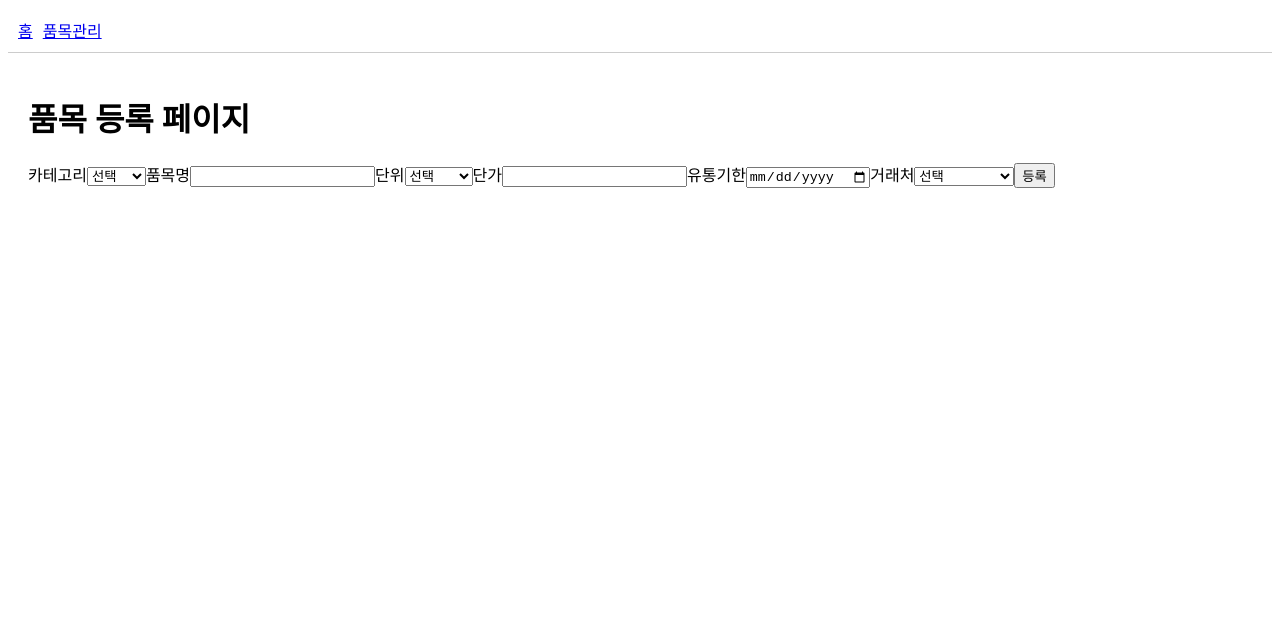
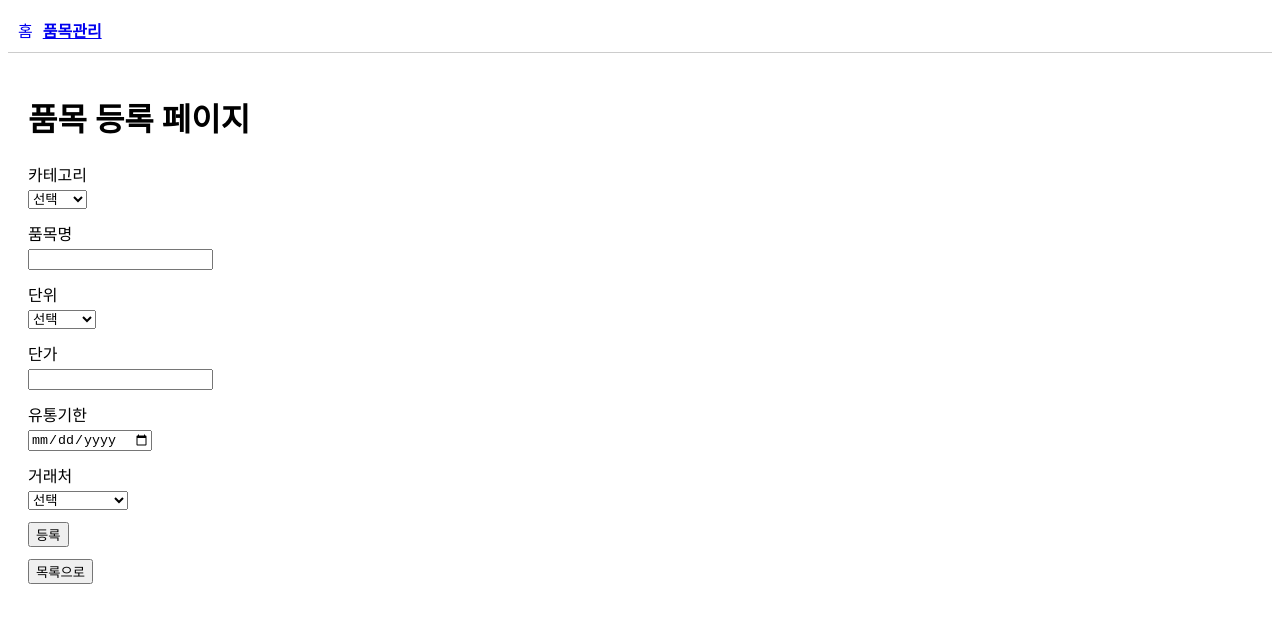
Before and after one commit to ERP-Masters/RamenERP_Front, a React (Vite) app in the folder ramenerp_front/: page /product/register in a window 1280 px wide. Shown: the top 622 px of the page. Built offline with nearby package versions, Linux system fonts and the light colour scheme.

Commit message:
feat:LKH 코드 규칙 반영 수정

```diff
--- a/ramenerp_front/src/App.tsx
+++ b/ramenerp_front/src/App.tsx
@@ -1,23 +1,30 @@
 // src/App.tsx
-import React from "react";
-import {Routes, Route } from "react-router-dom";
+import React, { Suspense } from "react";
+import { Routes, Route } from "react-router-dom";
 import Layout from "./components/Layout";
-//import HomePage from "./pages/HomePage";
-import ProductPage from "./pages/ProductPage";
-import ItemRegisterPage from "./pages/ItemRegisterPage";
-import ItemListPage from "./pages/ItemListPage";
 
-const App: React.FC = () =>  {
+// 규칙: 변수는 snake_case
+const product_page = React.lazy(() => import("./pages/ProductPage"));
+const item_register_page = React.lazy(() => import("./pages/ItemRegisterPage"));
+const item_list_page = React.lazy(() => import("./pages/ItemListPage"));
+
+const route_paths = {
+  product: "/product",
+  product_register: "/product/register",
+  product_list: "/product/list",
+} as const;
+
+// 규칙: 컴포넌트는 PascalCase
+export default function App() {
   return (
+    <Suspense fallback={<div>Loading...</div>}>
       <Routes>
         <Route path="/" element={<Layout />}>
-          {/*<Route index element={<HomePage />} />*/}
-          <Route path="product" element={<ProductPage />} />
-          <Route path="product/register" element={<ItemRegisterPage />} />
-          <Route path="product/list" element={<ItemListPage />} />
+          <Route path={route_paths.product} element={React.createElement(product_page)} />
+          <Route path={route_paths.product_register} element={React.createElement(item_register_page)} />
+          <Route path={route_paths.product_list} element={React.createElement(item_list_page)} />
         </Route>
       </Routes>
+    </Suspense>
   );
-};
-
-export default App;
+}
--- a/ramenerp_front/src/components/Layout.tsx
+++ b/ramenerp_front/src/components/Layout.tsx
@@ -1,21 +1,38 @@
 // src/components/Layout.tsx
 import React from "react";
-import { Outlet, Link } from "react-router-dom";
+import { Outlet, NavLink } from "react-router-dom";
 
-const Layout: React.FC = () => {
+// 규칙: 변수/상수는 snake_case
+const header_style = { padding: "10px", borderBottom: "1px solid #ccc" };
+const main_style = { padding: "20px" };
+const link_style = { marginRight: "10px", textDecoration: "none" } as const;
+const active_style = { fontWeight: 700 } as const;
+
+const Layout: React.FC = React.memo(() => {
   return (
     <div>
-      <header style={{ padding: "10px", borderBottom: "1px solid #ccc" }}>
-        <Link to="/" style={{ marginRight: "10px" }}>홈</Link>
-        <Link to="/product">품목관리</Link>
-        {/* <Link to="/order">발주관리</Link> 나중에 추가 */}
+      <header style={header_style} role="navigation" aria-label="Global">
+        <NavLink
+          to="/"
+          style={({ isActive }) => (isActive ? { ...link_style, ...active_style } : link_style)}
+          end
+        >
+          홈
+        </NavLink>
+        <NavLink
+          to="/product"
+          style={({ isActive }) => (isActive ? active_style : undefined)}
+        >
+          품목관리
+        </NavLink>
+        {/* <NavLink to="/order">발주관리</NavLink> 추후 추가 */}
       </header>
 
-      <main style={{ padding: "20px" }}>
+      <main style={main_style}>
         <Outlet />
       </main>
     </div>
   );
-};
+});
 
 export default Layout;
--- a/ramenerp_front/src/pages/ItemListPage.tsx
+++ b/ramenerp_front/src/pages/ItemListPage.tsx
@@ -1,57 +1,115 @@
 // src/pages/ItemListPage.tsx
 import React, { useEffect, useState } from "react";
-import { ProductData } from "./ItemRegisterForm";
+
+// NOTE: ProductData 경로가 실제로는 "pages/ItemRegisterForm"가 아닐 수 있으니
+// 공용 타입은 src/types/product.ts 등으로 분리하는 걸 권장합니다.
+export interface ProductRow {
+  id: number;
+  category_id: string;
+  category_name?: string;
+  name: string;
+  unit: string;            // 예: "KG", "EA"
+  unit_price: number;      // 숫자 보장
+  expiry_date?: string;    // ISO 문자열
+  vendor_id?: string;
+  vendor_name?: string;
+  is_active?: boolean;     // boolean이면 접두어는 is_
+}
+
+const table_style = { width: "100%", borderCollapse: "collapse" } as const;
+const th_td_style = { borderBottom: "1px solid #ddd", padding: "8px", textAlign: "left" } as const;
+const empty_cell_style = { textAlign: "center", padding: "16px" } as const;
+
+function format_currency(value: number) {
+  // 원화 표기(간단). 더 정교하게 하려면 Intl.NumberFormat 사용.
+  return new Intl.NumberFormat("ko-KR").format(value);
+}
+
+function format_date(iso?: string) {
+  if (!iso) return "";
+  const d = new Date(iso);
+  if (Number.isNaN(d.getTime())) return iso;
+  const yyyy = d.getFullYear();
+  const mm = String(d.getMonth() + 1).padStart(2, "0");
+  const dd = String(d.getDate()).padStart(2, "0");
+  return `${yyyy}-${mm}-${dd}`;
+}
 
 const ItemListPage: React.FC = () => {
-  const [products, setProducts] = useState<(ProductData & { id: number; vendor_name?: string; category_name?: string })[]>([]);
+  const [products, set_products] = useState<ProductRow[]>([]);
+  const [is_loading, set_is_loading] = useState<boolean>(false);
+  const [error_message, set_error_message] = useState<string>("");
 
   useEffect(() => {
-    // 예시 더미 데이터
-    setProducts([
-      {
-        id: 1,
-        category_id: "C001",
-        category_name: "육류",
-        name: "소고기",
-        unit: "Kg",
-        unit_price: "25000",
-        expiry_date: "2025-10-30",
-        vendor_id: "V001",
-        vendor_name: "CJ 제일제당",
-      },
-    ]);
+    const controller = new AbortController();
+    const fetch_products = async () => {
+      set_is_loading(true);
+      set_error_message("");
+      try {
+        const res = await fetch("/api/products?include=vendor,category", {
+          signal: controller.signal,
+          headers: { "Accept": "application/json" }
+        });
+        if (!res.ok) {
+          const err = await res.json().catch(() => ({}));
+          throw new Error(err?.message || `HTTP ${res.status}`);
+        }
+        const data: ProductRow[] = await res.json();
+        // 서버에서 unit_price가 문자열로 올 수 있으니 숫자 보장
+        const normalized = data.map((p) => ({
+          ...p,
+          unit_price: typeof p.unit_price === "string" ? Number(p.unit_price) : p.unit_price
+        }));
+        set_products(normalized);
+      } catch (e: any) {
+        if (e.name !== "AbortError") {
+          set_error_message(e.message || "목록 조회 중 오류가 발생했습니다.");
+        }
+      } finally {
+        set_is_loading(false);
+      }
+    };
+    fetch_products();
+    return () => controller.abort();
   }, []);
 
   return (
     <div>
       <h1>품목 조회 페이지</h1>
-      <table style={{ width: "100%", borderCollapse: "collapse" }}>
+
+      {is_loading && <div style={{ margin: "8px 0" }}>불러오는 중…</div>}
+      {error_message && <div style={{ color: "crimson", margin: "8px 0" }}>{error_message}</div>}
+
+      <table style={table_style}>
         <thead>
           <tr>
-            <th>품목ID</th>
-            <th>카테고리ID</th>
-            <th>품목명</th>
-            <th>단위</th>
-            <th>단가</th>
-            <th>유통기한</th>
-            <th>거래처명</th>
+            <th style={th_td_style}>품목ID</th>
+            <th style={th_td_style}>카테고리ID</th>
+            <th style={th_td_style}>카테고리명</th>
+            <th style={th_td_style}>품목명</th>
+            <th style={th_td_style}>단위</th>
+            <th style={th_td_style}>단가(원)</th>
+            <th style={th_td_style}>유통기한</th>
+            <th style={th_td_style}>거래처명</th>
           </tr>
         </thead>
         <tbody>
-          {products.map(p => (
+          {products.map((p) => (
             <tr key={p.id}>
-              <td>{p.id}</td>
-              <td>{p.category_id}</td>
-              <td>{p.name}</td>
-              <td>{p.unit}</td>
-              <td>{p.unit_price}</td>
-              <td>{p.expiry_date}</td>
-              <td>{p.vendor_name}</td>
+              <td style={th_td_style}>{p.id}</td>
+              <td style={th_td_style}>{p.category_id}</td>
+              <td style={th_td_style}>{p.category_name ?? ""}</td>
+              <td style={th_td_style}>{p.name}</td>
+              <td style={th_td_style}>{p.unit}</td>
+              <td style={th_td_style}>{format_currency(p.unit_price)}</td>
+              <td style={th_td_style}>{format_date(p.expiry_date)}</td>
+              <td style={th_td_style}>{p.vendor_name ?? ""}</td>
             </tr>
           ))}
-          {products.length === 0 && (
+
+          {products.length === 0 && !is_loading && !error_message && (
             <tr>
-              <td colSpan={7} style={{ textAlign: "center" }}>등록된 품목이 없습니다.</td>
+              <td colSpan={8} style={empty_cell_style}>등록된 품목이 없습니다.</td>
             </tr>
           )}
         </tbody>
--- a/ramenerp_front/src/pages/ItemRegisterForm.tsx
+++ b/ramenerp_front/src/pages/ItemRegisterForm.tsx
@@ -5,8 +5,8 @@ export interface ProductData {
   category_id: string;
   name: string;
   unit: string;
-  unit_price: string;
-  expiry_date: string;
+  unit_price: string;   // 폼 단계에선 문자열
+  expiry_date: string;  // yyyy-mm-dd
   vendor_id: string;
 }
 
@@ -14,8 +14,24 @@ interface ItemRegisterFormProps {
   onSubmit: (data: ProductData) => void;
 }
 
+const unit_options = ["팩", "통", "판(계란)", "KG", "BOX", "CAN"] as const;
+const category_options = [
+  { category_id: "C001", category_name: "육류" },
+  { category_id: "C002", category_name: "해산물" },
+  { category_id: "C003", category_name: "면류" },
+] as const;
+const vendor_options = [
+  { vendor_id: "V001", name: "CJ 제일제당" },
+  { vendor_id: "V002", name: "농협" },
+  { vendor_id: "V003", name: "지역 납품업체" },
+] as const;
+
+const input_style = { display: "block", marginBottom: 12 } as const;
+const label_style = { display: "block", marginTop: 8, marginBottom: 4 } as const;
+const error_style = { color: "crimson", fontSize: 12, marginTop: 4 } as const;
+
 const ItemRegisterForm: React.FC<ItemRegisterFormProps> = ({ onSubmit }) => {
-  const [formData, setFormData] = useState<ProductData>({
+  const [form_data, set_form_data] = useState<ProductData>({
     category_id: "",
     name: "",
     unit: "",
@@ -24,61 +40,146 @@ const ItemRegisterForm: React.FC<ItemRegisterFormProps> = ({ onSubmit }) => {
     vendor_id: "",
   });
 
-  const unitOptions = ["팩", "통", "판(계란)", "Kg", "박스", "캔"];
-  const categoryOptions = [
-    { category_id: "C001", category_name: "육류" },
-    { category_id: "C002", category_name: "해산물" },
-    { category_id: "C003", category_name: "면류" },
-  ];
-  const vendorOptions = [
-    { vendor_id: "V001", name: "CJ 제일제당" },
-    { vendor_id: "V002", name: "농협" },
-    { vendor_id: "V003", name: "지역 납품업체" },
-  ];
+  const [error_message, set_error_message] = useState<string>("");
 
-  const handleChange = (e: React.ChangeEvent<HTMLInputElement | HTMLSelectElement>) => {
+  const handle_change = (e: React.ChangeEvent<HTMLInputElement | HTMLSelectElement>) => {
     const { name, value } = e.target;
-    setFormData({
-      ...formData,
-      [name]: value,
-    });
+    set_form_data((prev) => ({ ...prev, [name]: value }));
   };
 
-  const handleSubmit = (e: React.FormEvent) => {
+  const is_valid_date = (value: string): boolean => {
+    if (!value) return false;
+    const timestamp = Date.parse(value);
+    return Number.isFinite(timestamp);
+  };
+
+  const is_valid_form = (): boolean => {
+    if (!form_data.category_id) return false;
+    if (!form_data.name.trim()) return false;
+    if (!form_data.unit) return false;
+
+    // 가격: 양의 숫자
+    const price_num = Number(form_data.unit_price);
+    if (!Number.isFinite(price_num) || price_num < 0) return false;
+
+    // 날짜: 형식 검증 (옵션필드면 비어있어도 통과)
+    if (form_data.expiry_date && !is_valid_date(form_data.expiry_date)) return false;
+
+    if (!form_data.vendor_id) return false;
+    return true;
+  };
+
+  const handle_submit = (e: React.FormEvent) => {
     e.preventDefault();
-    onSubmit(formData);
+    set_error_message("");
+
+    // 트리밍
+    const trimmed: ProductData = {
+      ...form_data,
+      category_id: form_data.category_id.trim(),
+      name: form_data.name.trim(),
+      unit: form_data.unit.trim(),
+      unit_price: form_data.unit_price.trim(),
+      expiry_date: form_data.expiry_date.trim(),
+      vendor_id: form_data.vendor_id.trim(),
+    };
+
+    set_form_data(trimmed);
+
+    if (!is_valid_form()) {
+      set_error_message("필수 항목을 확인해주세요. (카테고리/품목명/단위/단가/거래처, 날짜 형식)");
+      return;
+    }
+
+    onSubmit(trimmed);
   };
 
   return (
-    <form onSubmit={handleSubmit}>
-      <label>카테고리</label>
-      <select name="category_id" value={formData.category_id} onChange={handleChange}>
+    <form onSubmit={handle_submit} noValidate>
+      <label htmlFor="category_id" style={label_style}>카테고리</label>
+      <select
+        id="category_id"
+        name="category_id"
+        value={form_data.category_id}
+        onChange={handle_change}
+        style={input_style}
+        required
+      >
         <option value="">선택</option>
-        {categoryOptions.map(c => (
-          <option key={c.category_id} value={c.category_id}>{c.category_name}</option>
+        {category_options.map((c) => (
+          <option key={c.category_id} value={c.category_id}>
+            {c.category_name}
+          </option>
         ))}
       </select>
 
-      <label>품목명</label>
-      <input type="text" name="name" value={formData.name} onChange={handleChange} />
+      <label htmlFor="name" style={label_style}>품목명</label>
+      <input
+        id="name"
+        name="name"
+        type="text"
+        value={form_data.name}
+        onChange={handle_change}
+        style={input_style}
+        required
+      />
 
-      <label>단위</label>
-      <select name="unit" value={formData.unit} onChange={handleChange}>
+      <label htmlFor="unit" style={label_style}>단위</label>
+      <select
+        id="unit"
+        name="unit"
+        value={form_data.unit}
+        onChange={handle_change}
+        style={input_style}
+        required
+      >
         <option value="">선택</option>
-        {unitOptions.map(u => <option key={u} value={u}>{u}</option>)}
+        {unit_options.map((u) => (
+          <option key={u} value={u}>{u}</option>
+        ))}
       </select>
 
-      <label>단가</label>
-      <input type="number" name="unit_price" value={formData.unit_price} onChange={handleChange} />
+      <label htmlFor="unit_price" style={label_style}>단가</label>
+      <input
+        id="unit_price"
+        name="unit_price"
+        type="number"
+        inputMode="numeric"
+        min={0}
+        value={form_data.unit_price}
+        onChange={handle_change}
+        style={input_style}
+        required
+      />
 
-      <label>유통기한</label>
-      <input type="date" name="expiry_date" value={formData.expiry_date} onChange={handleChange} />
+      <label htmlFor="expiry_date" style={label_style}>유통기한</label>
+      <input
+        id="expiry_date"
+        name="expiry_date"
+        type="date"
+        value={form_data.expiry_date}
+        onChange={handle_change}
+        style={input_style}
+      />
 
-      <label>거래처</label>
-      <select name="vendor_id" value={formData.vendor_id} onChange={handleChange}>
+      <label htmlFor="vendor_id" style={label_style}>거래처</label>
+      <select
+        id="vendor_id"
+        name="vendor_id"
+        value={form_data.vendor_id}
+        onChange={handle_change}
+        style={input_style}
+        required
+      >
         <option value="">선택</option>
-        {vendorOptions.map(v => <option key={v.vendor_id} value={v.vendor_id}>{v.name}</option>)}
+        {vendor_options.map((v) => (
+          <option key={v.vendor_id} value={v.vendor_id}>
+            {v.name}
+          </option>
+        ))}
       </select>
+
+      {error_message && <div style={error_style}>{error_message}</div>}
 
       <button type="submit">등록</button>
     </form>
--- a/ramenerp_front/src/pages/ItemRegisterPage.tsx
+++ b/ramenerp_front/src/pages/ItemRegisterPage.tsx
@@ -3,20 +3,73 @@ import React, { useState } from "react";
 import { useNavigate } from "react-router-dom";
 import ItemRegisterForm, { ProductData } from "./ItemRegisterForm";
 
+interface CreateProductDto {
+  category_id: string;
+  name: string;
+  unit: string;
+  unit_price: number;       // 서버로는 숫자 전송
+  expiry_date?: string;     // ISO(YYYY-MM-DD 또는 YYYY-MM-DDT00:00:00Z 등)
+  vendor_id: string;
+}
+
+const to_create_dto = (data: ProductData): CreateProductDto => {
+  const unit_price_num = Number(data.unit_price);
+  return {
+    category_id: data.category_id.trim(),
+    name: data.name.trim(),
+    unit: data.unit.trim(),
+    unit_price: Number.isFinite(unit_price_num) ? unit_price_num : 0,
+    expiry_date: data.expiry_date?.trim() || undefined,
+    vendor_id: data.vendor_id.trim(),
+  };
+};
+
 const ItemRegisterPage: React.FC = () => {
   const navigate = useNavigate();
-  const [products, setProducts] = useState<ProductData[]>([]);
+  const [is_submitting, set_is_submitting] = useState<boolean>(false);
+  const [error_message, set_error_message] = useState<string>("");
 
-  const handleSubmit = (data: ProductData) => {
-    setProducts([...products, data]);
-    alert("품목 등록이 완료되었습니다.");
-    navigate("/product/list");
+  const handle_submit = async (data: ProductData) => {
+    if (is_submitting) return;
+    set_is_submitting(true);
+    set_error_message("");
+
+    try {
+      const payload = to_create_dto(data);
+      const res = await fetch("/api/products", {
+        method: "POST",
+        headers: { "Content-Type": "application/json", Accept: "application/json" },
+        body: JSON.stringify(payload),
+      });
+
+      if (!res.ok) {
+        const err = await res.json().catch(() => ({}));
+        throw new Error(err?.message || `HTTP ${res.status}`);
+      }
+
+      // 성공 처리
+      alert("품목 등록이 완료되었습니다.");
+      navigate("/product/list");
+    } catch (e: any) {
+      set_error_message(e?.message || "등록 중 오류가 발생했습니다.");
+    } finally {
+      set_is_submitting(false);
+    }
   };
 
   return (
     <div>
       <h1>품목 등록 페이지</h1>
-      <ItemRegisterForm onSubmit={handleSubmit} />
+      {error_message && <div style={{ color: "crimson", marginBottom: 12 }}>{error_message}</div>}
+      <ItemRegisterForm onSubmit={handle_submit} />
+      <button
+        type="button"
+        onClick={() => navigate("/product/list")}
+        disabled={is_submitting}
+        style={{ marginTop: 12 }}
+      >
+        목록으로
+      </button>
     </div>
   );
 };
```
Also changed, not shown: ramenerp_front/src/main.tsx (+19 -8 lines), ramenerp_front/src/pages/ProductPage.tsx (+18 -3 lines), ramenerp_front/tsconfig.json (+34 -14 lines).
